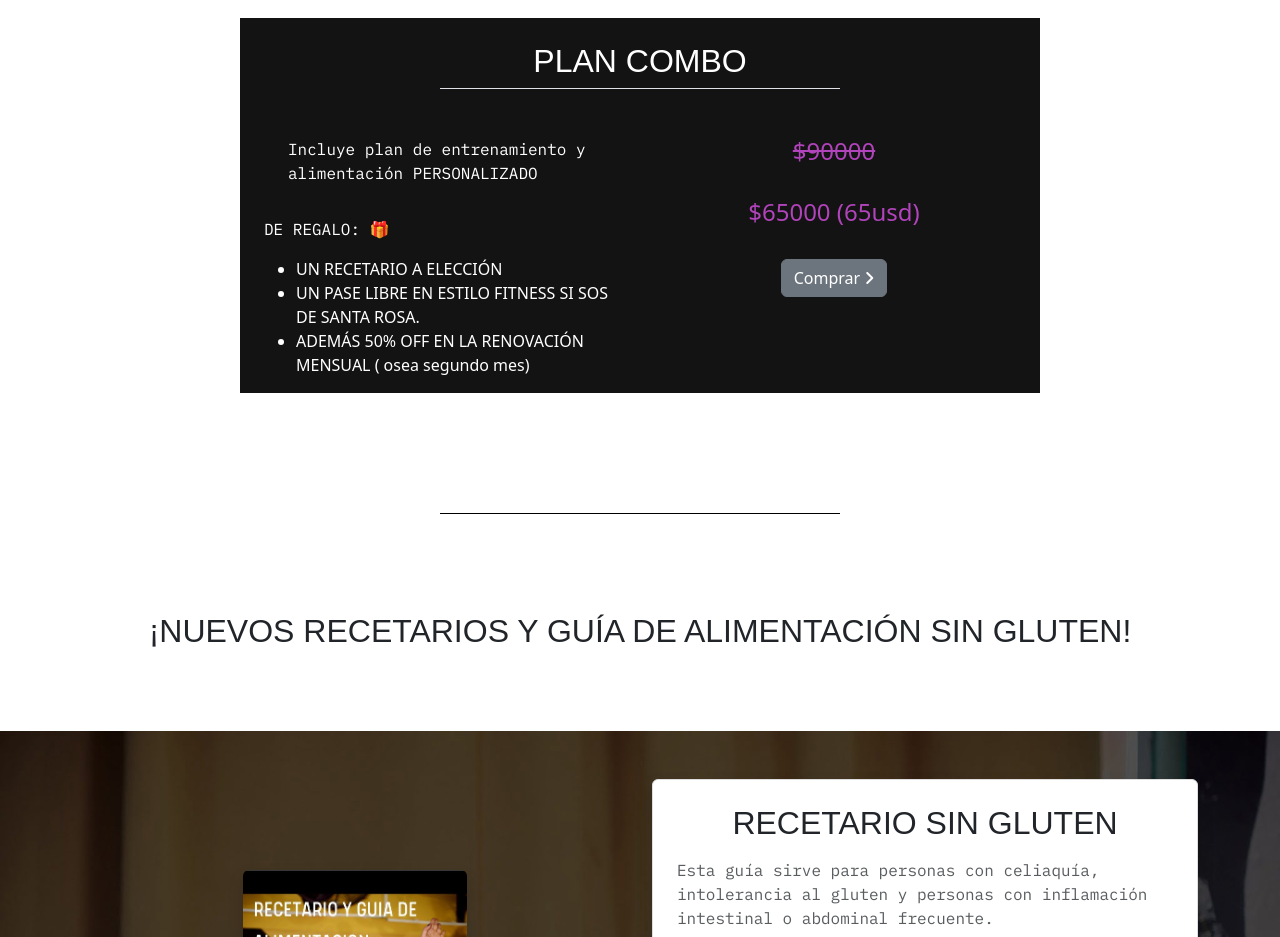
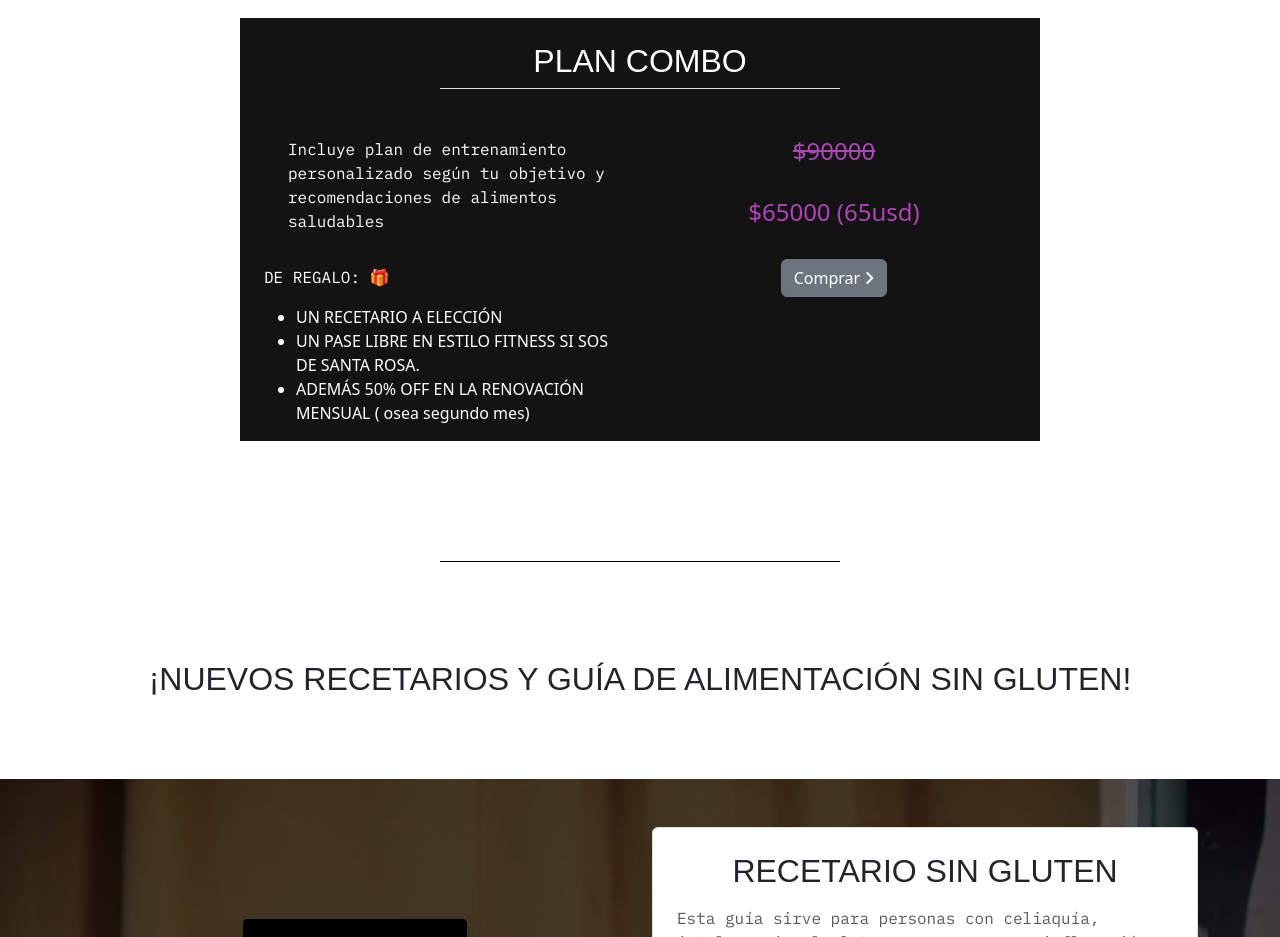
Before and after one commit to LautaroCompanys/toty-pagina, a plain HTML site: page pages/planes.html in a window 1280 px wide. Shown: the part 1760-2697 px from the top of the page. Drawn offline with nearby package versions, Linux system fonts and the light colour scheme; a web font is replaced by a local one.

Commit message:
recetarios ultimo

```diff
--- a/pages/planes.html
+++ b/pages/planes.html
@@ -145,7 +145,7 @@
             <div class="row">
                 <div class="col-md-6">
                     <!-- <p class="ps-4 pb-3">Combo perfecto para tu transformación: Incluye un plan de entrenamiento y alimentario, diseñado para ayudarte a alcanzar tus objetivos con un precio especial.</p> -->
-                    <p class="ps-4 pb-3">Incluye plan de entrenamiento y alimentación PERSONALIZADO </p>
+                    <p class="ps-4 pb-3">Incluye plan de entrenamiento personalizado según tu objetivo y recomendaciones de alimentos saludables </p>
 
                     <p>DE REGALO: 🎁 </p>
                     <ul>
```
